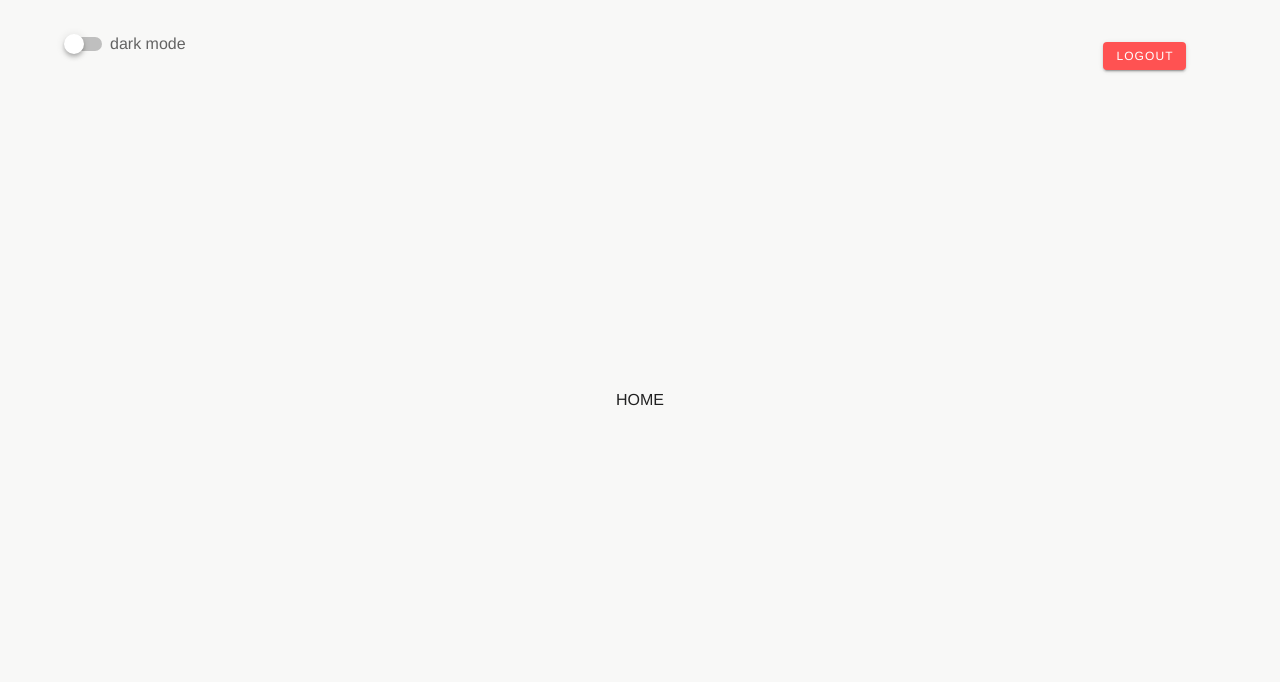
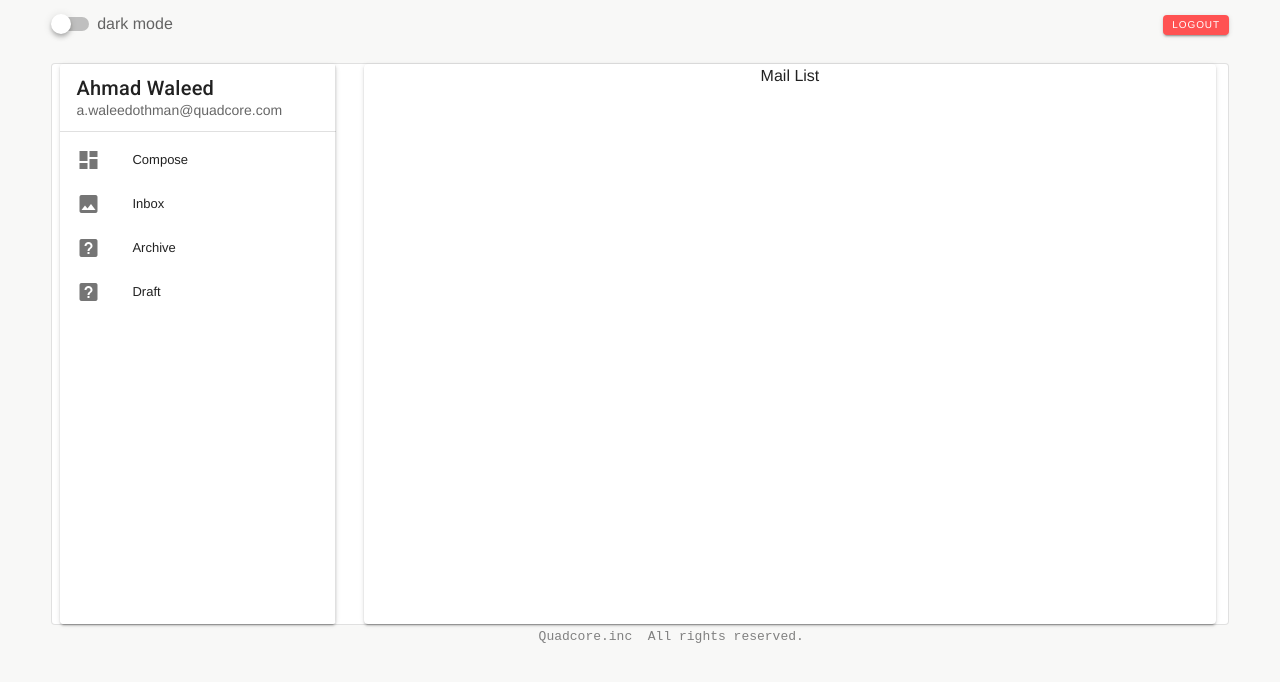
Before and after one commit to quadcore-alexu/email-service, a Vue app in the folder front-end/: page /home in a window 1280 px wide. Shown: the top 682 px of the page. Built offline with nearby package versions, Linux system fonts and the light colour scheme.

Commit message:
Basic Layout for Home

```diff
--- a/front-end/src/App.vue
+++ b/front-end/src/App.vue
@@ -7,7 +7,6 @@
             <router-view/>
           </keep-alive>
         </v-container>
-
       </v-main>
     </v-app>
   </div>
@@ -19,7 +18,7 @@ export default {
   mounted() {
     this.$root.$on("toggleDarkMode", (state) => {
       this.$vuetify.theme.dark = state;
-      sessionStorage.clear();
+      this.$store.state.dark = null;
       this.$store.commit("setDark", state);
     });
 
@@ -45,3 +44,6 @@ export default {
   background-color: var(--v-background-base) !important;
 }
 </style>
+
+<!--TODO remove cached components on user logout-->
+<!--TODO highlight selected tab in home's navigation drawer-->
--- /dev/null
+++ b/front-end/src/components/Compose.vue
@@ -0,0 +1,15 @@
+<template>
+  <div>
+    Compose
+  </div>
+</template>
+
+<script>
+export default {
+  name: "Compose"
+}
+</script>
+
+<style scoped>
+
+</style>
--- a/front-end/src/components/Home.vue
+++ b/front-end/src/components/Home.vue
@@ -6,34 +6,138 @@
       </v-container>
     </v-row>
     <v-row>
-    <div class="centered">
-    <v-container>
-      HOME
+      <v-container fluid class="mainContainer">
+        <v-card outlined>
+          <v-row>
+            <v-col cols="3" class="navBar">
+              <v-card height="560"
+                      width="350"
+                      style="margin-left: 3%">
+                <v-navigation-drawer permanent width="350">
+                  <v-list-item>
+                    <v-list-item-content>
+                      <v-list-item-title class="title">
+                        {{ name }}
+                      </v-list-item-title>
+                      <v-list-item-subtitle>
+                        {{ email }}
+                      </v-list-item-subtitle>
+                    </v-list-item-content>
+                  </v-list-item>
+
+                  <v-divider></v-divider>
+
+                  <v-list
+                      dense
+                      nav
+                  >
+                    <v-list-item
+                        v-for="item in items"
+                        :key="item.key"
+                        link
+                        @click="navigate(item.key)"
+                    >
+                      <v-list-item-icon>
+                        <v-icon>{{ item.icon }}</v-icon>
+                      </v-list-item-icon>
+
+                      <v-list-item-content>
+                        <v-list-item-title>{{ item.title }}</v-list-item-title>
+                      </v-list-item-content>
+                    </v-list-item>
+                  </v-list>
+                </v-navigation-drawer>
+              </v-card>
+            </v-col>
+            <v-col cols="9">
+              <v-container class="compCont">
+                <v-card height="560">
+                  <keep-alive>
+                    <component v-bind:is="currentComponent"/>
+                  </keep-alive>
+                </v-card>
               </v-container>
-    </div>
+            </v-col>
+          </v-row>
+        </v-card>
+        <pre class="bottomP">
+        Quadcore.inc  All rights reserved.
+      </pre>
+      </v-container>
     </v-row>
   </div>
 </template>
 
 <script>
 import HomeHeader from "./HomeHeader";
+import MailList from "./MailList";
+import Compose from "./Compose";
+
 export default {
   name: "Home",
-  components: {HomeHeader}
+  components: {HomeHeader, MailList},
+
+  data() {
+    return {
+      currentComponent: MailList,
+      items: [
+        {title: 'Compose', icon: 'mdi-view-dashboard', key: 1},
+        {title: 'Inbox', icon: 'mdi-image', key: 2},
+        {title: 'Archive', icon: 'mdi-help-box', key: 3},
+        {title: 'Draft', icon: 'mdi-help-box', key: 4},
+      ],
+
+      email: 'a.waleedothman@quadcore.com',
+      name: 'Ahmad Waleed',
+    }
+  },
+
+  methods: {
+    navigate(key) {
+      switch (key) {
+        case 1:
+          this.currentComponent = Compose;
+          break
+        case 2:
+          this.currentComponent = MailList;
+          break
+        case 3:
+          this.currentComponent = MailList;
+          break
+        case 4:
+          this.currentComponent = MailList;
+          break
+      }
+    }
+  }
 }
 </script>
 
 <style scoped>
-.centered {
-  position: fixed;
-  top: 50%;
-  left: 50%;
-  /* bring your own prefixes */
-  transform: translate(-50%, -50%);
+
+.myContainer {
+  padding-right: 4%;
+  padding-left: 4%;
 }
 
-.myContainer {
-  padding-right: 5%;
-  padding-left: 5%;
+.navBar {
+  text-align: left;
+}
+
+.mainContainer {
+  padding-right: 4%;
+  padding-left: 4%;
+}
+
+.compCont {
+  padding-top: 0;
+  padding-bottom: 0;
+}
+
+.bottomP {
+  font-size: small;
+  color: gray;
+  padding: 2px 0 0;
+  margin: 0;
 }
 </style>
--- a/front-end/src/components/HomeHeader.vue
+++ b/front-end/src/components/HomeHeader.vue
@@ -1,12 +1,13 @@
 <template>
   <div>
     <v-row>
-      <v-col>
-        <v-switch v-model="dark" @click="toggleDarkMode" label="dark mode"></v-switch>
+      <v-col style="text-align: left">
+        <v-switch v-model="dark" @click="toggleDarkMode" label="dark mode"
+                  style="display: inline-block" class="ma-0 pa-0" hide-details/>
       </v-col>
       <v-col>
-        <div id = "logout">
-          <v-btn color="error" small @click="logout">Logout</v-btn>
+        <div id="logout">
+          <v-btn color="error" x-small @click="logout">Logout</v-btn>
         </div>
       </v-col>
     </v-row>
@@ -40,7 +41,6 @@ export default {
 
 <style lang="scss">
 #logout {
-  padding: 30px;
   text-align: right;
 }
 </style>
--- /dev/null
+++ b/front-end/src/components/MailList.vue
@@ -0,0 +1,15 @@
+<template>
+  <div>
+    Mail List
+  </div>
+</template>
+
+<script>
+export default {
+  name: "MailList"
+}
+</script>
+
+<style scoped>
+
+</style>
--- a/front-end/src/components/SignIn.vue
+++ b/front-end/src/components/SignIn.vue
@@ -124,7 +124,7 @@ export default {
 }
 
 .myContainer {
-  padding-right: 5%;
-  padding-left: 5%;
+  padding-right: 4%;
+  padding-left: 4%;
 }
 </style>
--- a/front-end/src/components/SignInHeader.vue
+++ b/front-end/src/components/SignInHeader.vue
@@ -1,11 +1,12 @@
 <template>
   <div>
     <v-row>
-      <v-col>
-        <v-switch v-model="dark" @click="toggleDarkMode" label="dark mode"></v-switch>
+      <v-col style="text-align: left">
+        <v-switch v-model="dark" @click="toggleDarkMode" label="dark mode"
+                  style="display: inline-block" class="ma-0 pa-0" hide-details/>
       </v-col>
       <v-col>
-        <div id = "nav">
+        <div id="nav">
           <router-link to="/">Sign-in</router-link>
           |
           <router-link to="/signup">Sign-up</router-link>
@@ -39,7 +40,6 @@ export default {
 
 <style lang="scss">
 #nav {
-  padding: 30px;
   text-align: right;
 
   a {
--- a/front-end/src/components/SignUp.vue
+++ b/front-end/src/components/SignUp.vue
@@ -155,7 +155,7 @@ export default {
 }
 
 .myContainer {
-  padding-right: 5%;
-  padding-left: 5%;
+  padding-right: 4%;
+  padding-left: 4%;
 }
 </style>
```
Lines whose indentation alone changed are shown as unchanged.
